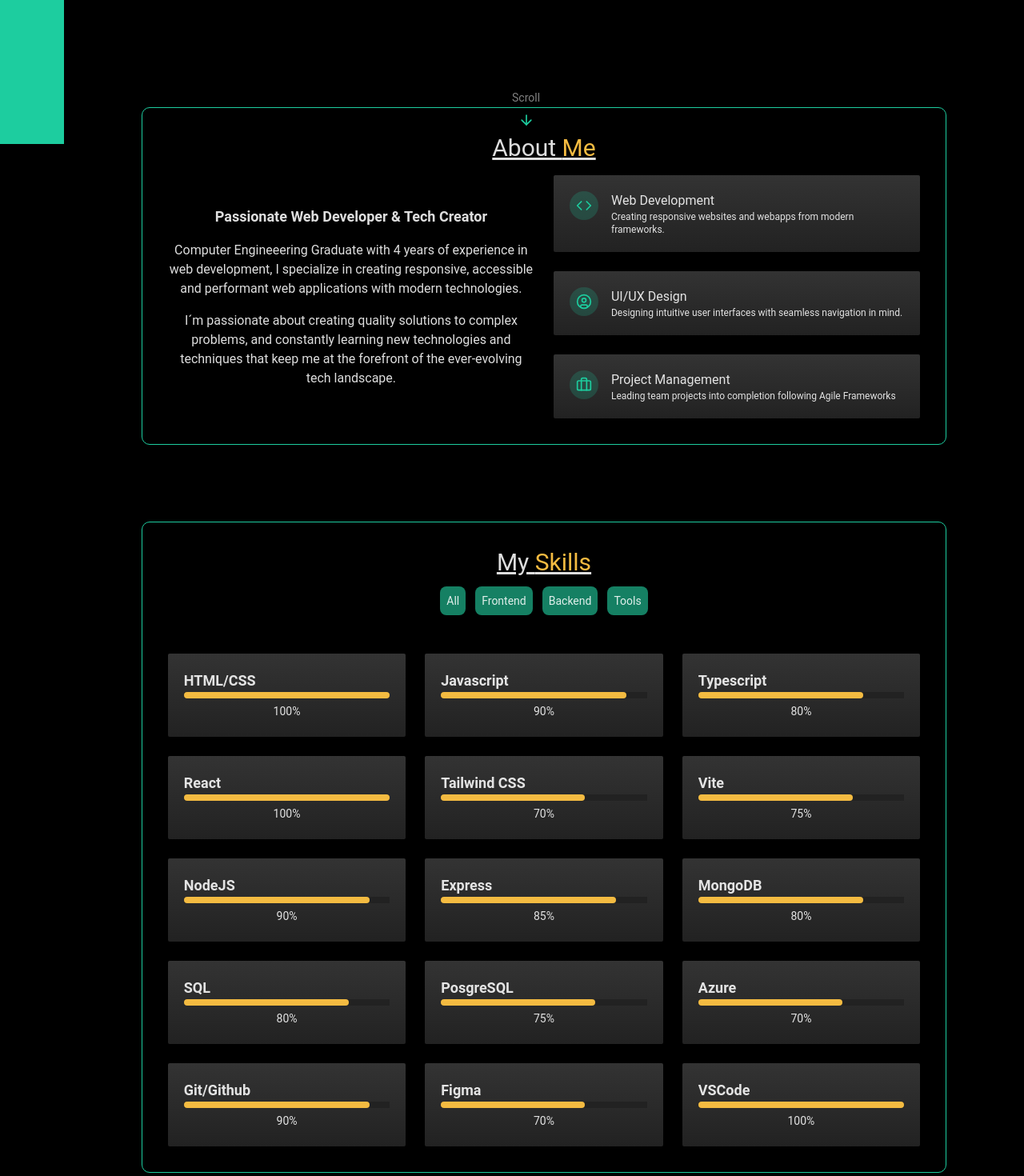
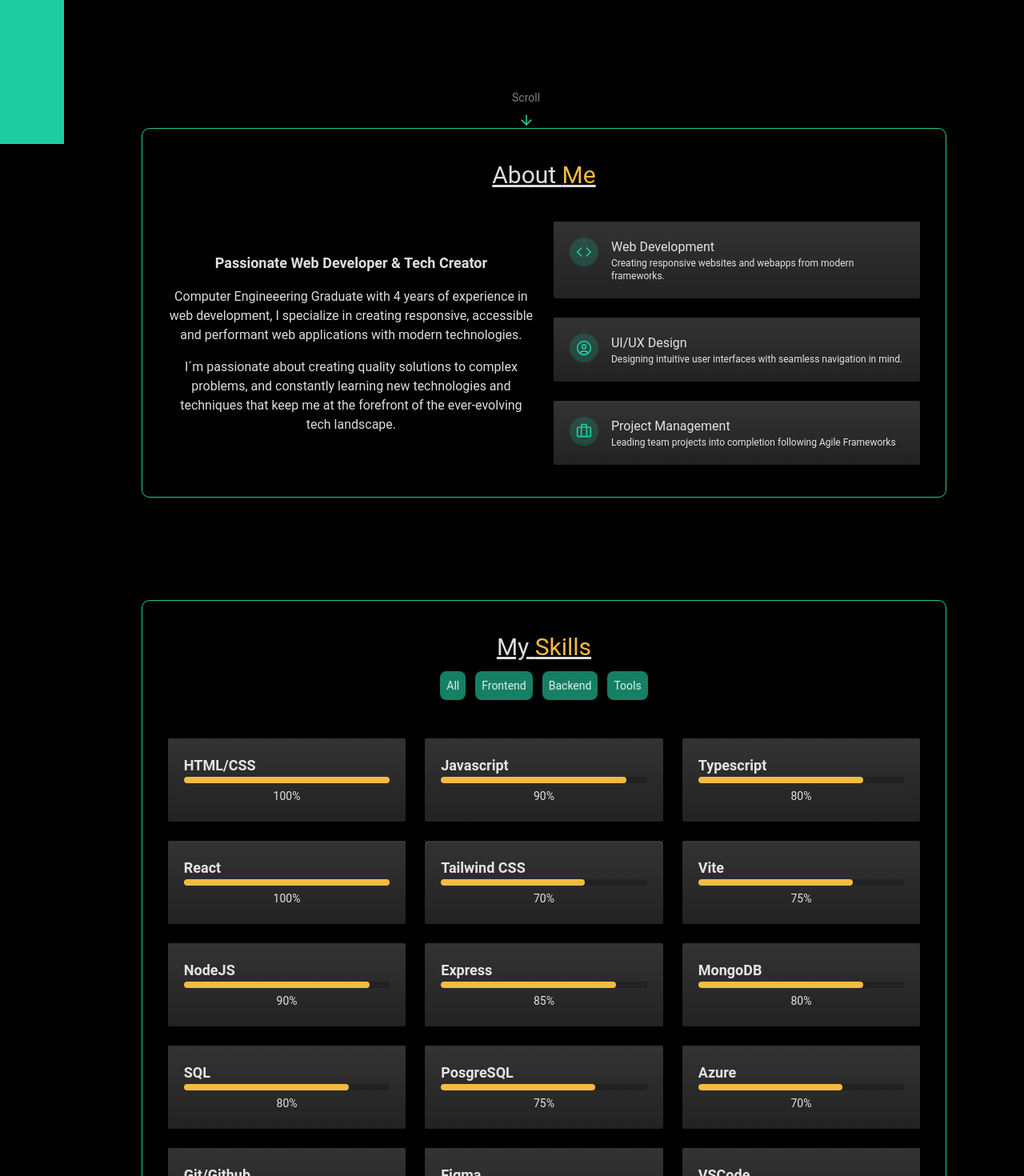
Before and after one commit to Juanpabdl/WebPortfolio, a React (Vite) app: page / in a window 1280 px wide. Shown: the part 620-2090 px from the top of the page at 80% size. Built offline with nearby package versions, Linux system fonts and the light colour scheme.

Commit message:
style: adjusting section cont class style

```diff
--- a/src/components/AboutMe/index.tsx
+++ b/src/components/AboutMe/index.tsx
@@ -14,8 +14,8 @@ const AboutMe = () => {
     );
 
     return (
-        <div id="aboutme" className="py-24 px-2 relative space-y-24 min-w-[250px] mb-28 md:mb-44">
-            <section id="info-sec" className="cont-section mx-auto">
+        <div id="aboutme" className="py-24 px-2 relative min-w-[250px] mb-28 md:mb-44">
+            <section id="info-sec" className="cont-section mx-auto my-14 space-y-10">
                 <h2 className="underline text-xl text-center md:text-3xl">About <span className="text-custom-yellow decoration-custom-yellow">Me</span></h2>
                 <div className="info-container">
                     <div className='text-center grid grid-cols-1 gap-4'>
@@ -70,7 +70,7 @@ const AboutMe = () => {
                 </div>
             </section>
             {/* List of skills and tools*/}
-            <section id="skills-sec" className='cont-section'>
+            <section id="skills-sec" className='cont-section mx-auto mt-32'>
                 <h2 className='underline text-xl text-center md:text-3xl'>My <span className="text-custom-yellow decoration-custom-yellow">Skills</span></h2>
                 <div className='skill-select'>
                     {categories.map((category,key) => {
--- a/src/components/ContactSection/index.tsx
+++ b/src/components/ContactSection/index.tsx
@@ -80,7 +80,7 @@ const ContactSection = () => {
                     <Send color='#000' size={40} strokeWidth={2}/>
                 </div>
             </div>
-            <section id="contact" className='cont-section'>
+            <section id="contact" className='cont-section mx-auto'>
                 {/* Info section */}
                 <div id="contact-info">
                     <h3 className='text-2xl font-semibold mb-6'><span className='text-custom-yellow'>Contact</span> Information</h3>
--- a/src/index.css
+++ b/src/index.css
@@ -61,8 +61,7 @@ h2{
   line-height: 1;
 }
 .cont-section{
-  margin: 30px auto;
-  padding: 2rem;
+  padding: 2.5rem 2rem;
   min-height: 200px;
   width: 85%;
   min-width: 250px;
```
